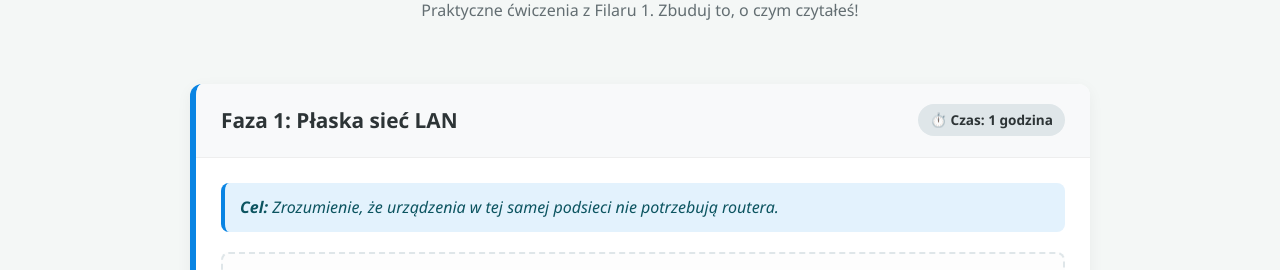
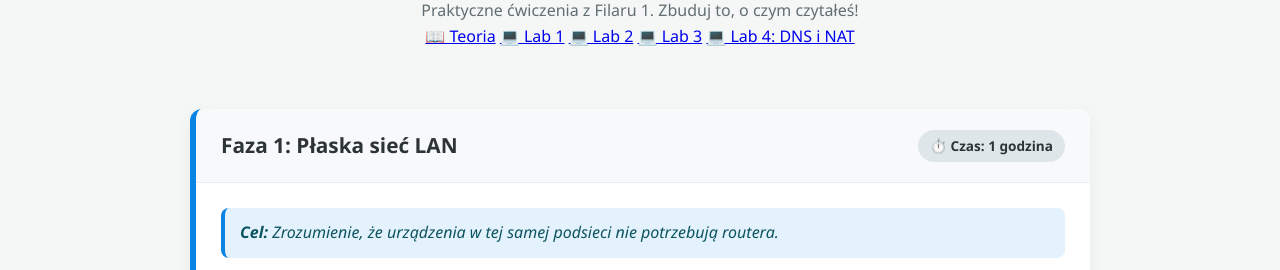
Before and after one commit to m1981/praktyki-inf02, a plain HTML site: page cwiczenia.html in a window 1280 px wide. Shown: the part 154-424 px from the top of the page. Drawn offline with Linux system fonts and the light colour scheme.

Commit message:
Update cwiczenia.html

```diff
--- a/cwiczenia.html
+++ b/cwiczenia.html
@@ -135,6 +135,13 @@
         </div>
         <h1>💻 Laboratorium Packet Tracer: Lab 1</h1>
         <p style="color: var(--text-muted);">Praktyczne ćwiczenia z Filaru 1. Zbuduj to, o czym czytałeś!</p>
+<nav class="main-nav">
+            <a href="index.html" class="nav-btn">📖 Teoria</a>
+            <a href="cwiczenia.html" class="nav-btn active">💻 Lab 1</a>
+            <a href="cwiczenia2.html" class="nav-btn">💻 Lab 2</a>
+            <a href="cwiczenia3.html" class="nav-btn">💻 Lab 3</a>
+            <a href="cwiczenia4.html" class="nav-btn">💻 Lab 4: DNS i NAT</a>
+        </nav>
     </header>
 
     <main class="lab-container">
```
